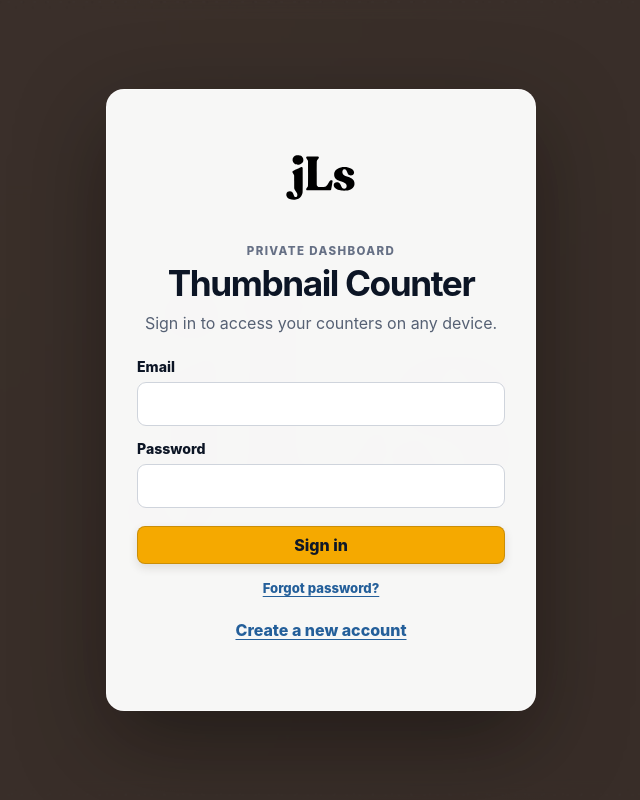
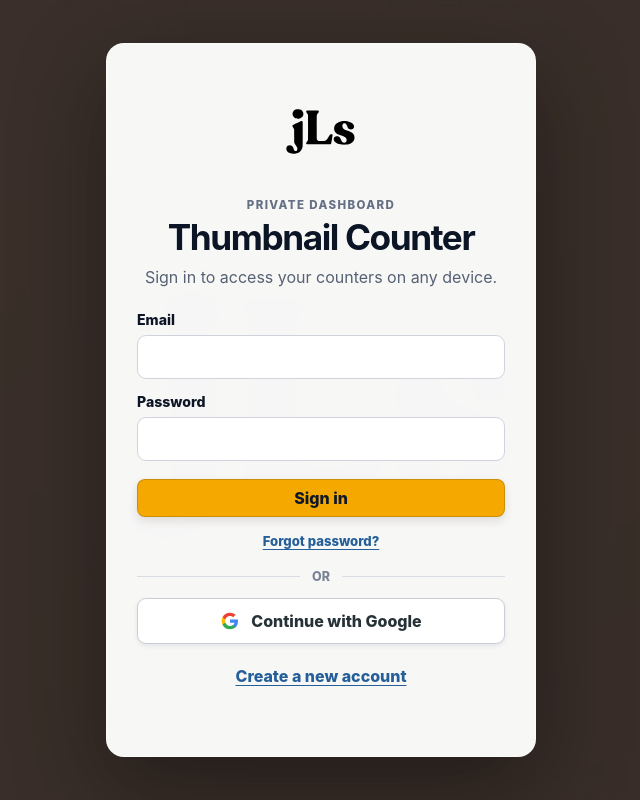
Before and after one commit to MAlves18/contador_de_thumbs, a website: page index.html in a window 1280 px wide. Shown: the whole page, without its empty margins (319-959 px from the left). Drawn offline with Linux system fonts and the light colour scheme.

Commit message:
Add files via upload

```diff
--- a/css/styles.css
+++ b/css/styles.css
@@ -716,3 +716,65 @@ body.edit-mode .counter-card__edit-actions {
   opacity: 0.62;
   transform: none;
 }
+
+
+/* Google OAuth button */
+.external-auth {
+  display: grid;
+  gap: 14px;
+  margin: 16px 0 2px;
+}
+
+.auth-divider {
+  display: grid;
+  grid-template-columns: 1fr auto 1fr;
+  align-items: center;
+  gap: 12px;
+  color: #7a8493;
+  font-size: 0.78rem;
+  font-weight: 800;
+  text-transform: uppercase;
+}
+
+.auth-divider::before,
+.auth-divider::after {
+  content: "";
+  height: 1px;
+  background: #d8dde5;
+}
+
+.google-login-btn {
+  display: inline-flex;
+  align-items: center;
+  justify-content: center;
+  gap: 11px;
+  width: 100%;
+  min-height: 46px;
+  padding: 10px 14px;
+  border: 1px solid #c9ced6;
+  border-radius: 9px;
+  color: #263238;
+  background: #ffffff;
+  font: inherit;
+  font-weight: 800;
+  box-shadow: 0 2px 5px rgba(12, 21, 37, 0.08);
+  transition: border-color .15s ease, box-shadow .15s ease, transform .15s ease;
+}
+
+.google-login-btn:hover {
+  border-color: #9da6b2;
+  box-shadow: 0 5px 13px rgba(12, 21, 37, 0.12);
+  transform: translateY(-1px);
+}
+
+.google-login-btn:disabled {
+  cursor: wait;
+  opacity: 0.62;
+  transform: none;
+}
+
+.google-login-icon {
+  width: 20px;
+  height: 20px;
+  flex: 0 0 auto;
+}
--- a/index.html
+++ b/index.html
@@ -8,7 +8,7 @@
   <title>Thumbnail Counter</title>
   <link rel="icon" href="assets/favicon.svg" type="image/svg+xml" />
   <link rel="manifest" href="manifest.webmanifest" />
-  <link rel="stylesheet" href="css/styles.css?v=6" />
+  <link rel="stylesheet" href="css/styles.css?v=7" />
 </head>
 <body>
   <section id="authGate" class="auth-gate" aria-live="polite">
@@ -30,6 +30,19 @@
         <button class="toolbar-btn primary auth-submit" type="submit">Sign in</button>
         <button id="forgotPasswordBtn" class="auth-link auth-link-inline" type="button">Forgot password?</button>
       </form>
+
+      <div id="externalAuth" class="external-auth">
+        <div class="auth-divider" aria-hidden="true"><span>or</span></div>
+        <button id="googleLoginBtn" class="google-login-btn" type="button">
+          <svg class="google-login-icon" viewBox="0 0 24 24" aria-hidden="true">
+            <path fill="#4285F4" d="M21.6 12.23c0-.71-.06-1.4-.18-2.07H12v3.92h5.39a4.61 4.61 0 0 1-2 3.02v2.54h3.24c1.9-1.75 2.97-4.33 2.97-7.41Z"/>
+            <path fill="#34A853" d="M12 22c2.7 0 4.97-.9 6.63-2.36l-3.24-2.54c-.9.6-2.05.96-3.39.96-2.61 0-4.82-1.76-5.61-4.13H3.04v2.61A10 10 0 0 0 12 22Z"/>
+            <path fill="#FBBC05" d="M6.39 13.93A6.02 6.02 0 0 1 6.08 12c0-.67.11-1.32.31-1.93V7.46H3.04A10 10 0 0 0 2 12c0 1.61.39 3.14 1.04 4.54l3.35-2.61Z"/>
+            <path fill="#EA4335" d="M12 5.94c1.47 0 2.78.51 3.82 1.5l2.87-2.87A9.63 9.63 0 0 0 12 2 10 10 0 0 0 3.04 7.46l3.35 2.61C7.18 7.7 9.39 5.94 12 5.94Z"/>
+          </svg>
+          Continue with Google
+        </button>
+      </div>
 
       <form id="signupForm" class="auth-form" hidden>
         <label>
@@ -185,6 +198,6 @@
     </article>
   </template>
 
-  <script type="module" src="js/app.js?v=6"></script>
+  <script type="module" src="js/app.js?v=7"></script>
 </body>
 </html>
--- a/js/app.js
+++ b/js/app.js
@@ -1,4 +1,4 @@
-import { acceptInvite, getUser, handleAuthCallback, login, logout, requestPasswordRecovery, signup, updateUser } from 'https://cdn.jsdelivr.net/npm/@netlify/identity@1.2.0/+esm';
+import { acceptInvite, getUser, handleAuthCallback, login, logout, oauthLogin, requestPasswordRecovery, signup, updateUser } from 'https://cdn.jsdelivr.net/npm/@netlify/identity@1.2.0/+esm';
 
 (() => {
   'use strict';
@@ -21,7 +21,15 @@ import { acceptInvite, getUser, handleAuthCallback, login, logout, requestPasswo
   const CARD_GAP = 16;
 
   const starterCounters = [
-
+    { name: 'SIXRING', goal: 10, value: 8, color: '#f5a900' },
+    { name: 'RBT', goal: 10, value: 8, color: '#f5a900' },
+    { name: 'BENGAL', goal: 20, value: 0, color: '#f5a900' },
+    { name: 'KCLUKE', goal: 5, value: 0, color: '#f5a900' },
+    { name: 'FRDI SHOW', goal: 16, value: 0, color: '#f5a900' },
+    { name: 'JAYCANADA', goal: 5, value: 0, color: '#f5a900' },
+    { name: 'PERRAM', goal: 5, value: 0, color: '#f5a900' },
+    { name: 'SIXRING', goal: 10, value: 0, color: '#f5a900' },
+    { name: 'RBT', goal: 10, value: 0, color: '#f5a900' }
   ];
 
   const elements = {
@@ -32,6 +40,8 @@ import { acceptInvite, getUser, handleAuthCallback, login, logout, requestPasswo
     loginEmail: document.querySelector('#loginEmail'),
     loginPassword: document.querySelector('#loginPassword'),
     forgotPasswordBtn: document.querySelector('#forgotPasswordBtn'),
+    externalAuth: document.querySelector('#externalAuth'),
+    googleLoginBtn: document.querySelector('#googleLoginBtn'),
     signupForm: document.querySelector('#signupForm'),
     signupName: document.querySelector('#signupName'),
     signupEmail: document.querySelector('#signupEmail'),
@@ -892,6 +902,7 @@ import { acceptInvite, getUser, handleAuthCallback, login, logout, requestPasswo
     elements.recoveryForm.hidden = authMode !== 'recovery';
     elements.resetPasswordForm.hidden = authMode !== 'reset';
     elements.inviteForm.hidden = authMode !== 'invite';
+    elements.externalAuth.hidden = !['login', 'signup'].includes(authMode);
 
     const content = {
       login: {
@@ -969,6 +980,19 @@ import { acceptInvite, getUser, handleAuthCallback, login, logout, requestPasswo
       console.warn('Login failed:', error);
       setAuthMessage(error?.message || 'Could not sign in. Check your email and password.', 'error');
       button.disabled = false;
+    }
+  }
+
+  function signInWithGoogle() {
+    elements.googleLoginBtn.disabled = true;
+    setAuthMessage('Redirecting to Google…');
+
+    try {
+      oauthLogin('google');
+    } catch (error) {
+      console.warn('Google login failed:', error);
+      setAuthMessage(error?.message || 'Could not start Google sign-in. Check the Google provider configuration in Netlify.', 'error');
+      elements.googleLoginBtn.disabled = false;
     }
   }
 
@@ -1144,6 +1168,7 @@ import { acceptInvite, getUser, handleAuthCallback, login, logout, requestPasswo
   elements.resetPasswordForm.addEventListener('submit', submitPasswordReset);
   elements.inviteForm.addEventListener('submit', submitInvite);
   elements.forgotPasswordBtn.addEventListener('click', () => setAuthMode('recovery'));
+  elements.googleLoginBtn.addEventListener('click', signInWithGoogle);
   elements.toggleAuthModeBtn.addEventListener('click', () => {
     if (authMode === 'login') {
       setAuthMode('signup');
```
Also changed, not shown: README.md.
